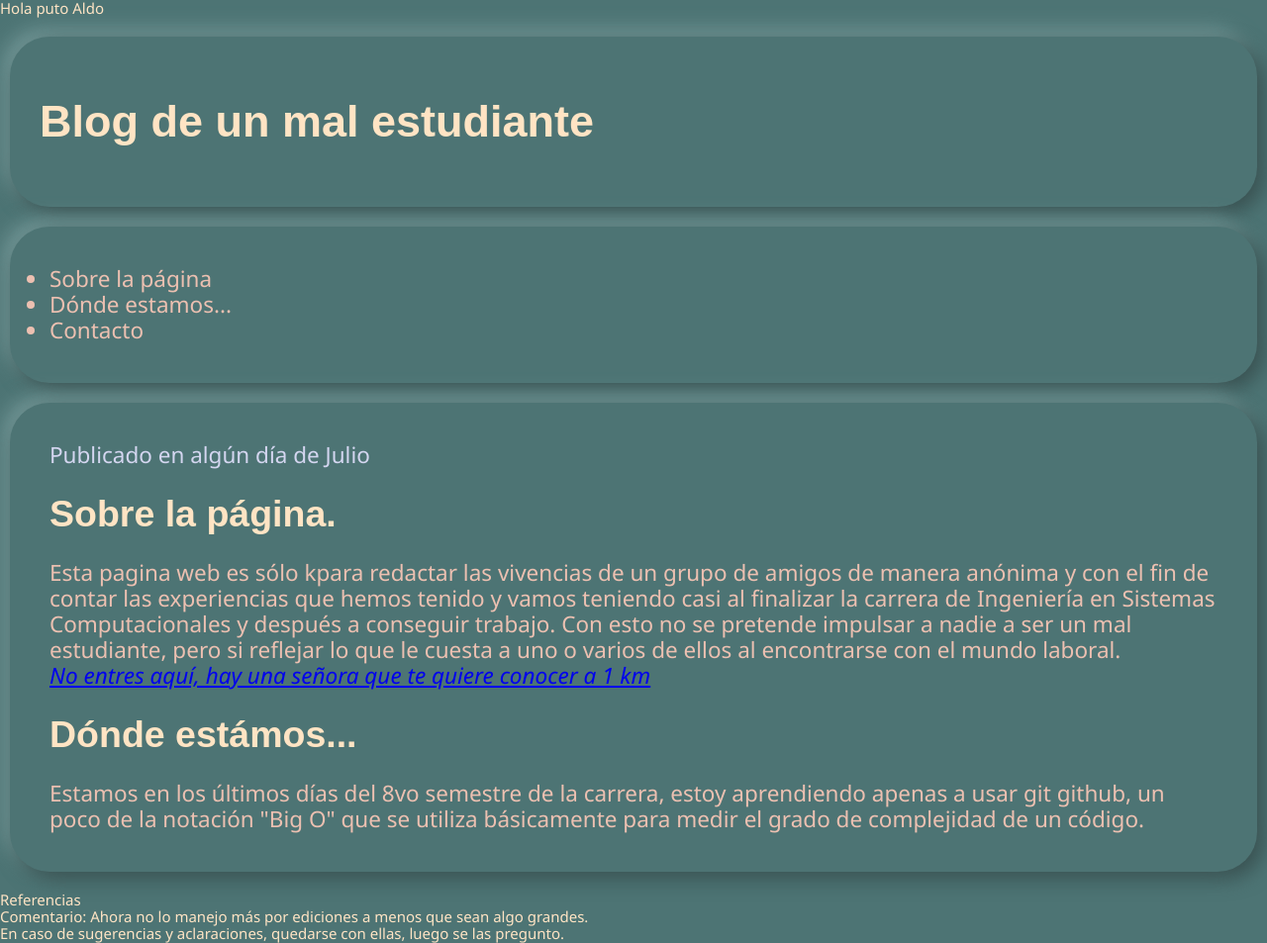
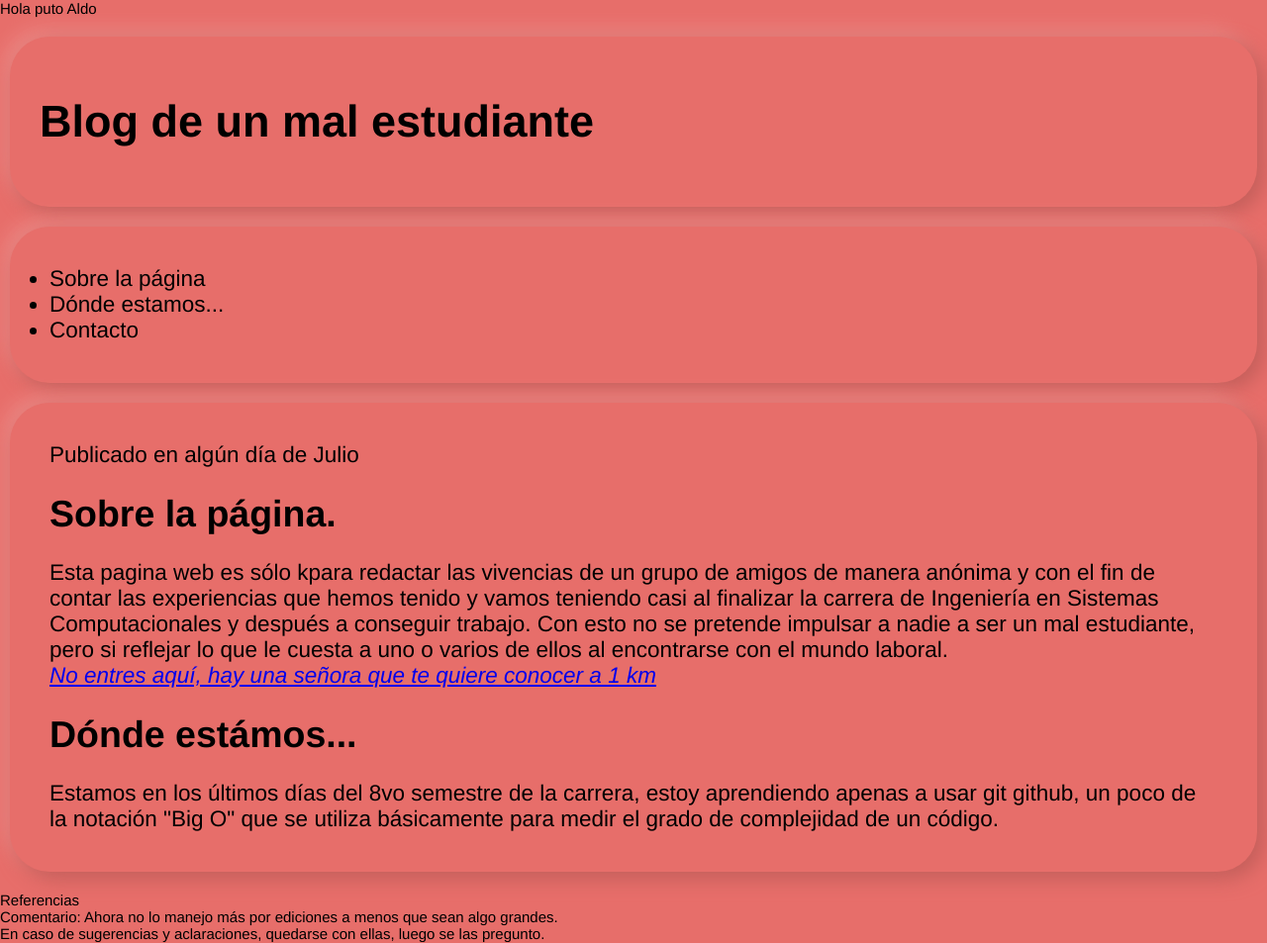
Before and after one commit to scr47One/scr47One.github.io, a PHP site: page / in a window 1280 px wide. Shown: the whole page at 99% size. Run offline with PHP 8.4, Linux system fonts and the light colour scheme.

Commit message:
se pusieron anuncios

```diff
--- a/estilo.css
+++ b/estilo.css
@@ -1,9 +1,9 @@
 .body
 {
     font-size: 15px;
-    font-family: Segoe UI;
-    background-color:  rgb(77, 116, 116);
-    color: bisque;
+    font-family: Helvetica;
+    background-color: rgb(231, 110, 106);
+    color: black;
 }
 /*
 propiedades de cajas
@@ -12,51 +12,43 @@ padding: es el margen dentro de la caja
 border: es el borde de la caja
 margin: es el margen fuera de la caja
 */
-
+/*
+Position
+relative>
+*/
 .body__header
 {
-    background-color: rgb(77, 116, 116);
+    background-color: rgb(231, 110, 106);
     margin: 20px 10px;
     border-radius: 40px;
-    box-shadow: 7px 7px 20px  rgb(56, 80, 80),-7px -7px 20px  rgb(118, 155, 155);
+    box-shadow: 7px 7px 20px  rgb(195, 94, 90),-7px -7px 20px  rgb(236, 136, 133);
 }
 .body__header__hgroup
 {
     font-size: 1.5em;
     padding: 30px;
-    font-family: Arial, Helvetica, sans-serif;
-    color: bisque;
+    font-family: Helvetica, sans-serif;
+    color: black;
 }
-.body__nav
+.body__nav, .body__section
 {
     font-size: 1.5em;
-    color: rgb(236, 192, 177);
+    color: black;
     padding: 40px;
-    background-color: rgb(77, 116, 116);
+    background-color: rgb(231, 110, 106);
     border-radius: 40px;
     margin: 20px 10px;
     border-style: outset white;
-    box-shadow: 7px 7px 20px  rgb(56, 80, 80),-7px -7px 20px  rgb(118, 155, 155);
-}
-.body__section
-{
-    font-size: 1.5em;
-    color: rgb(236, 192, 177);
-    padding: 40px;
-    background-color: rgb(77, 116, 116);
-    border-radius: 40px;
-    margin: 20px 10px;
-    border-style: outset white;
-    box-shadow: 7px 7px 20px  rgb(56, 80, 80),-7px -7px 20px  rgb(118, 155, 155);
+    box-shadow: 7px 7px 20px  rgb(195, 94, 90),-7px -7px 20px  rgb(236, 136, 133);
 }
 .body__section__time
 {
     font-size: 1em;
-    color: rgb(212, 214, 240);
+    color: black;
 }
 .body__section__article__hgroup
 {
-    font-family: Arial, Helvetica, sans-serif, Tahoma, Geneva, Verdana, sans-serif;
-    color: bisque;
+    font-family: Helvetica, sans-serif, Tahoma, Geneva, Verdana, sans-serif;
+    color: black;
     font-size: smaller;
 }
--- a/index.html
+++ b/index.html
@@ -1,7 +1,7 @@
 <!DOCTYPE html>
 <html lang="es">
     <head class="head">
-
+        <script data-ad-client="ca-pub-1659585480785013" async src="https://pagead2.googlesyndication.com/pagead/js/adsbygoogle.js"></script>
         <meta charset="utf-8" />
         <title>Mi primer pagina Web Los pi-ju-2</title>
         <link rel="stylesheet" type="text/css" href="estilo.css">
```
